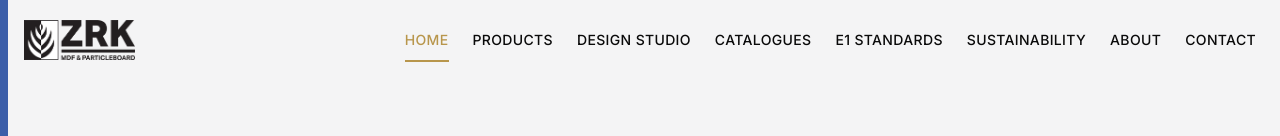
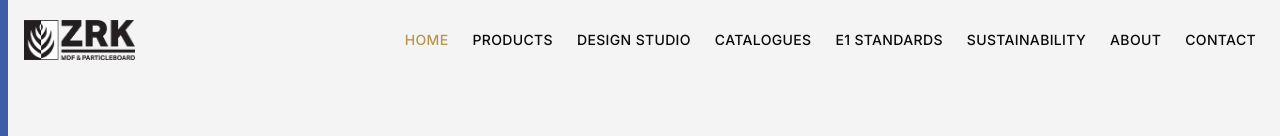
Before and after one commit to mashood-yar/ZRK-Website-2026, a React (Vite) app: page / in a window 1280 px wide. Shown: the top 136 px of the page. Built offline with nearby package versions, Linux system fonts and the light colour scheme.

Commit message:
fix: restore native mobile header breakpoints and layout overlay to resolve blank screen crash

```diff
--- a/src/components/Header.jsx
+++ b/src/components/Header.jsx
@@ -31,7 +31,7 @@ const Header = () => {
 
                     {/* Mobile Menu Toggle */}
                     <button
-                        className="xl:hidden text-industrial-dark dark:text-industrial-light relative z-50 p-2"
+                        className="lg:hidden text-industrial-dark dark:text-industrial-light relative z-50 p-2"
                         onClick={() => setIsOpen(!isOpen)}
                         aria-label="Toggle menu"
                     >
@@ -39,7 +39,7 @@ const Header = () => {
                     </button>
 
                     {/* Desktop Nav */}
-                    <nav className="hidden xl:flex gap-6 2xl:gap-8 text-sm font-medium tracking-wide uppercase relative">
+                    <nav className="hidden lg:flex gap-6 2xl:gap-8 text-sm font-medium tracking-wide uppercase relative">
                         {['/', '/products', '/designstudio', '/catalogues', '/e1', '/sustainability', '/about', '/contact'].map((path) => {
                             const label = path === '/' ? 'Home' : (path === '/designstudio' ? 'Design Studio' : (path === '/e1' ? 'E1 Standards' : (path === '/sustainability' ? 'Sustainability' : (path === '/catalogues' ? 'Catalogues' : path.substring(1)))));
                             const isActive = location.pathname === path || (path === '/products' && location.pathname.startsWith('/products'));
@@ -51,13 +51,6 @@ const Header = () => {
                                     className={`relative hover:text-zrk-gold transition-colors duration-200 py-2 ${isActive ? 'text-zrk-gold' : 'text-industrial-dark dark:text-industrial-light'}`}
                                 >
                                     {label}
-                                    {isActive && (
-                                        <motion.div
-                                            layoutId="activeNavIndicator"
-                                            className="absolute -bottom-1 left-0 right-0 h-[2px] bg-zrk-gold"
-                                            transition={{ type: "spring", stiffness: 300, damping: 30 }}
-                                        />
-                                    )}
                                 </Link>
                             );
                         })}
@@ -67,7 +60,7 @@ const Header = () => {
 
             {/* Mobile Nav Overlay */}
             <div
-                className={`xl:hidden fixed inset-0 z-40 bg-industrial-light/95 dark:bg-industrial-dark/95 backdrop-blur-xl transition-transform duration-MAX ease-industrial ${isOpen ? 'translate-y-0' : '-translate-y-full'
+                className={`lg:hidden fixed inset-0 z-40 bg-industrial-light/95 dark:bg-industrial-dark/95 backdrop-blur-xl transition-transform duration-MAX ease-industrial ${isOpen ? 'translate-y-0' : '-translate-y-full'
                     }`}
                 style={{ paddingTop: '80px' }}
             >
```
